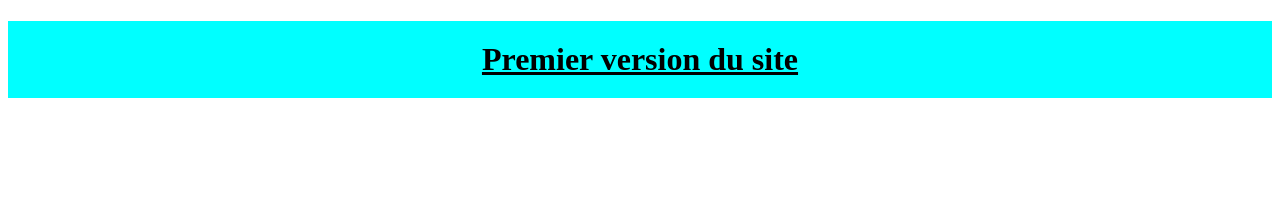
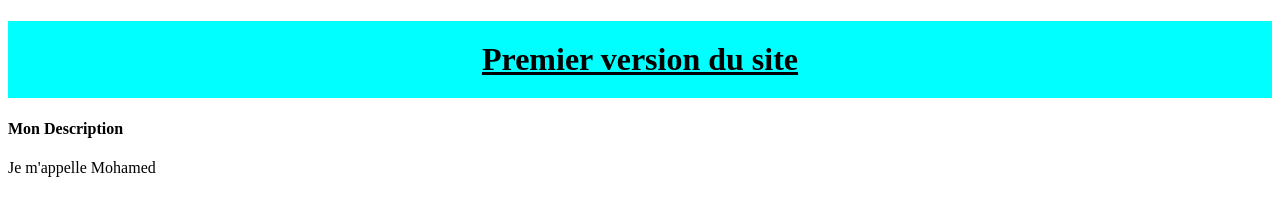
Before and after one commit to med1995-ops/nouveau-site, a plain HTML site: page index.html in a window 1280 px wide. Drawn offline with Linux system fonts and the light colour scheme.

Commit message:
Ajout du paragraphe description

```diff
--- a/index.html
+++ b/index.html
@@ -12,5 +12,10 @@
 
     <h1 class="titre">Premier version du site </h1>
 
+    <h4>Mon Description</h4>
+    <p>
+        Je m'appelle Mohamed
+    </p>
+
 </body>
 </html>
```
